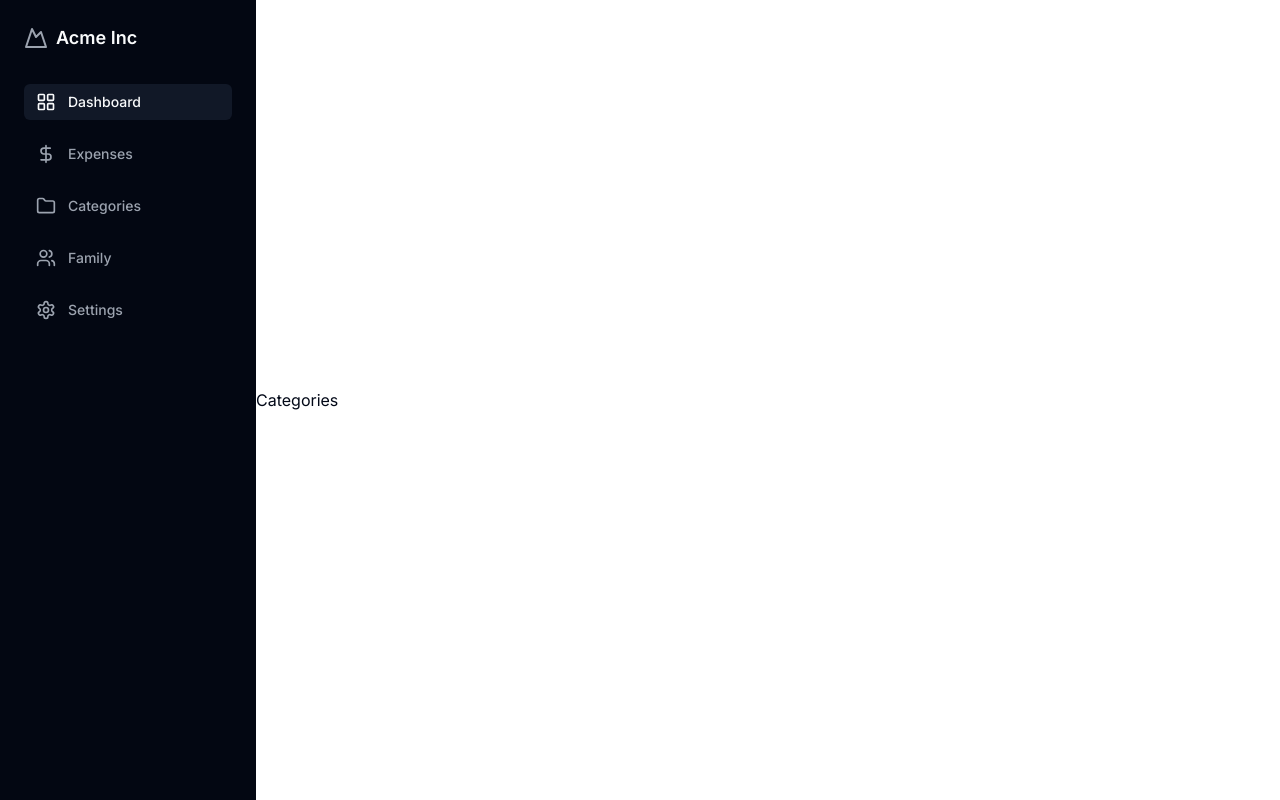
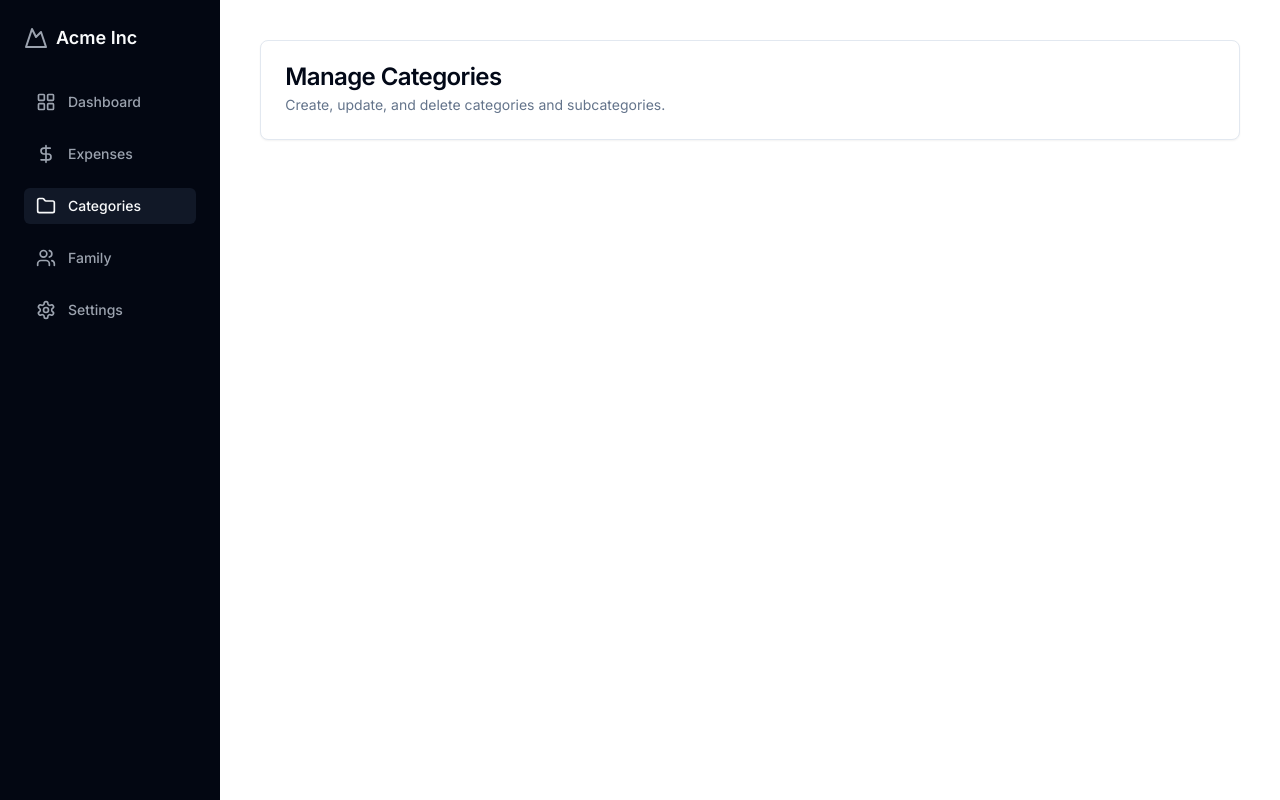
Before and after one commit to adriano-henrique/fintron, a Next.js app in the folder frontend/: page /dashboard/categories in a window 1280 px wide. Built offline with nearby package versions, Linux system fonts and the light colour scheme.

Commit message:
Adding initial page cards

```diff
--- a/frontend/app/dashboard/categories/page.tsx
+++ b/frontend/app/dashboard/categories/page.tsx
@@ -1,7 +1,18 @@
+import { Card, CardDescription, CardHeader, CardTitle } from "@/components/ui/card";
+
 export default function Page() {
     return (
-      <div className="flex min-h-[100dvh] items-center justify-center">
-          Categories
-      </div>
+        <div className="flex h-screen w-full">
+            <main className="flex-1 p-6 md:p-10">
+                <div className="grid gap-6">
+                    <Card>
+                        <CardHeader>
+                            <CardTitle>Manage Categories</CardTitle>
+                            <CardDescription>Create, update, and delete categories and subcategories.</CardDescription>
+                        </CardHeader>
+                    </Card>
+                </div>
+            </main>
+        </div>
       );
   }
--- a/frontend/app/dashboard/family/page.tsx
+++ b/frontend/app/dashboard/family/page.tsx
@@ -1,7 +1,18 @@
+import { Card, CardDescription, CardHeader, CardTitle } from "@/components/ui/card";
+
 export default function Page() {
     return (
-      <div className="flex min-h-[100dvh] items-center justify-center">
-          Family
-      </div>
+        <div className="flex h-screen w-full">
+            <main className="flex-1 p-6 md:p-10">
+                <div className="grid gap-6">
+                    <Card>
+                        <CardHeader>
+                            <CardTitle>Family</CardTitle>
+                            <CardDescription>Invite and configure your family members.</CardDescription>
+                        </CardHeader>
+                    </Card>
+                </div>
+            </main>
+        </div>
       );
   }
--- a/frontend/app/dashboard/navbar.tsx
+++ b/frontend/app/dashboard/navbar.tsx
@@ -9,7 +9,8 @@ import SettingsIcon from "./icons/SettingsIcon";
 import { useState } from "react";
 
 export default function DashboardNavbar() {
-    const [activeTab, setActiveTab] = useState("dashboard")
+    const tab = window.location.pathname.split("/").pop()
+    const [activeTab, setActiveTab] = useState(tab ?? "dashboard")
     return (
         <nav className="flex flex-col bg-gray-950 p-4 text-gray-400 dark:bg-gray-950 dark:text-gray-400 md:w-64 md:p-6">
         <div className="mb-8 flex items-center gap-2">
--- a/frontend/app/dashboard/settings/page.tsx
+++ b/frontend/app/dashboard/settings/page.tsx
@@ -1,7 +1,18 @@
+import { Card, CardDescription, CardHeader, CardTitle } from "@/components/ui/card";
+
 export default function Page() {
     return (
-      <div className="flex min-h-[100dvh] items-center justify-center">
-          Settings
-      </div>
+        <div className="flex h-screen w-full">
+            <main className="flex-1 p-6 md:p-10">
+                <div className="grid gap-6">
+                    <Card>
+                        <CardHeader>
+                            <CardTitle>Settings</CardTitle>
+                            <CardDescription>Manage your account settings here.</CardDescription>
+                        </CardHeader>
+                    </Card>
+                </div>
+            </main>
+        </div>
       );
   }
```
